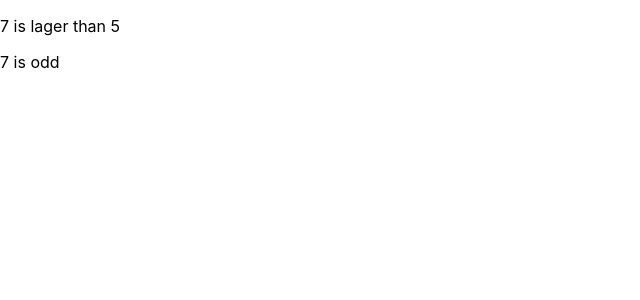
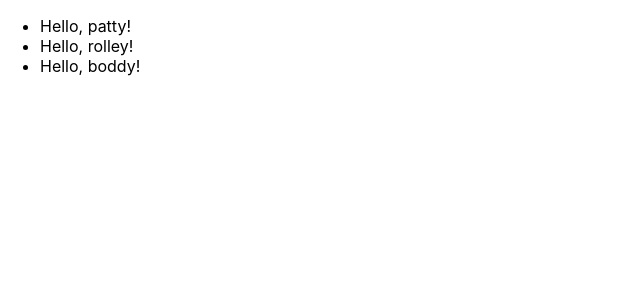
Before and after one commit to kiyotakeshi/hello-js-ts-world, a React (Create React App) app: page / in a window 1280 px wide. Shown: the top 300 px of the page, without its empty margins (0-640 px from the left). Built offline with nearby package versions, Linux system fonts and the light colour scheme.

Commit message:
substutute for in JSX

```diff
--- a/src/App.tsx
+++ b/src/App.tsx
@@ -8,24 +8,40 @@ function App() {
     // テンプレートでは制御構文が積極的に用いられるが JSX では使えない、常に値を返す式でないといけない
     // return <div>{greet(name)}</div>;
 
-    const n = Math.floor(Math.random() * 10);
-    console.log(n);
-    const thereshold = 5;
+    // const n = Math.floor(Math.random() * 10);
+    // console.log(n);
+    // const thereshold = 5;
+    // return (
+    //     <div>
+    //         {/* 何も出力されない */}
+    //         {undefined}
+    //         {null}
+    //         {true}
+    //         {false}
+
+    //         {/* boblean 値が出力されない特性を生かして、レンダリングするものを分ける */}
+    //         {/* if 文の代用で && 論理演算子によるショートサーキット評価を使用 */}
+    //         {n > thereshold && <p>{n} is lager than {thereshold}</p>}
+
+    //         {/* if-else 文の代用で三項演算子を用いる */}
+    //         <p>{n} is {n % 2 === 0 ? 'even' : 'odd'}</p>
+    //     </div>
+    // );
+
+    const list = ['patty', 'rolley', 'boddy'];
+
+    // 繰り返し処理
     return (
-        <div>
-            {/* 何も出力されない */}
-            {undefined}
-            {null}
-            {true}
-            {false}
-
-            {/* boblean 値が出力されない特性を生かして、レンダリングするものを分ける */}
-            {/* if 文の代用で && 論理演算子によるショートサーキット評価を使用 */}
-            {n > thereshold && <p>{n} is lager than {thereshold}</p>}
-
-            {/* if-else 文の代用で三項演算子を用いる */}
-            <p>{n} is {n % 2 === 0 ? 'even' : 'odd'}</p>
-        </div>
+        <ul>
+            {
+                // list.map((name) => {
+                // return <li>Hello, {name}</li>;
+                // })
+                list.map((name) => (
+                    <li>Hello, {name}!</li>
+                ))
+            }
+        </ul>
     );
 }
 
```
